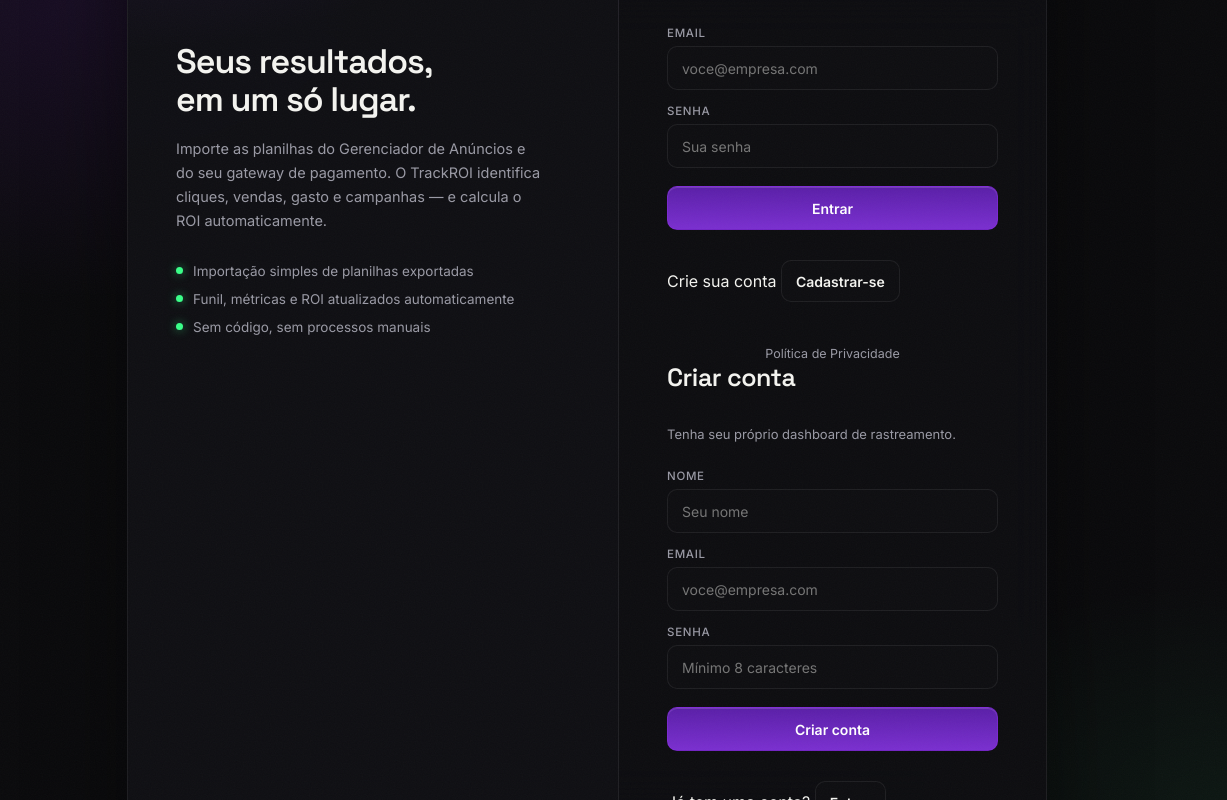
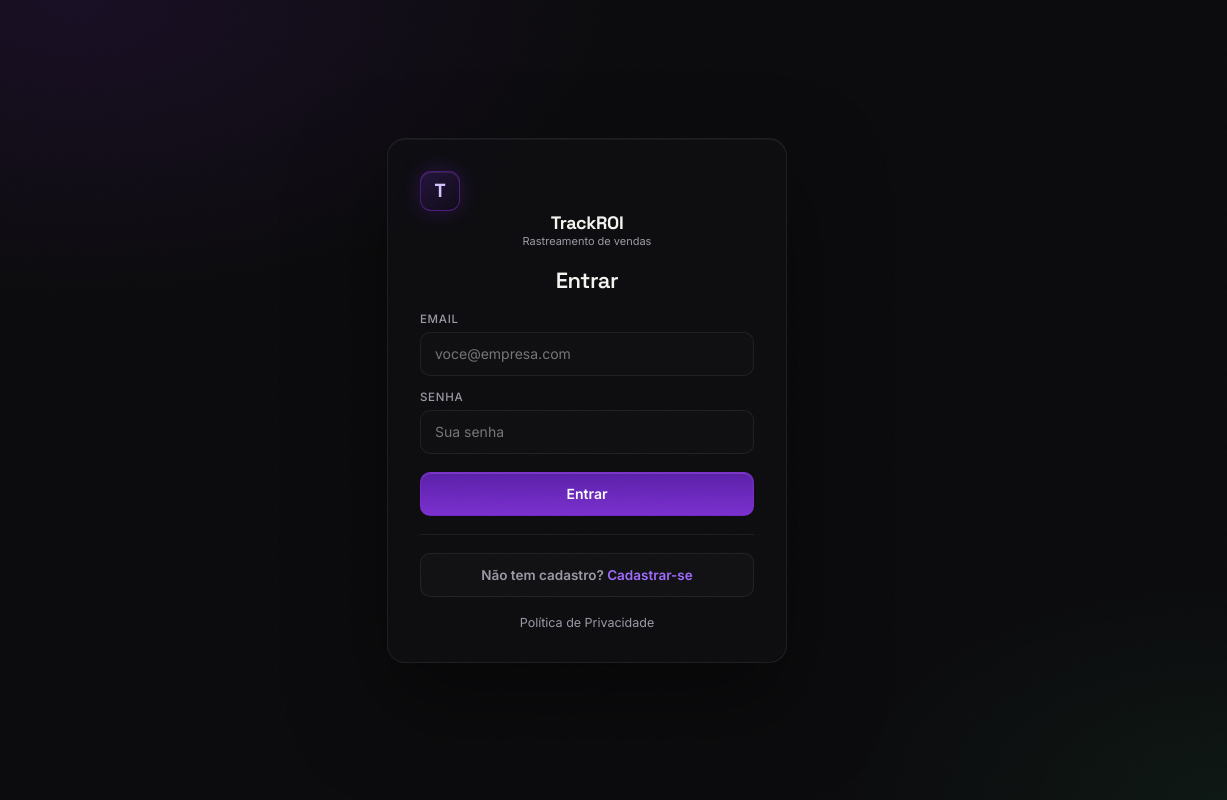
Before and after one commit to mojo1994/TRACKROI, a website: page frontend/index.html in a window 1280 px wide. Shown: the full height of the page, 53-1280 px from the left. Drawn offline with Linux system fonts and the light colour scheme.

Commit message:
fix: autenticacao em card unico compacto - login ou cadastro, nunca os dois juntos
- Causa raiz: .login-form com display:grid sobrescrevia o atributo hidden, exibindo os dois formularios empilhados
- Tela virou card retangular unico (400px) com marca no topo e apenas um formulario por vez
- Botoes de troca: 'Nao tem cadastro? Cadastrar-se' (login) e 'Ja tenho cadastro - Entrar' (cadastro)
- [hidden] forca display:none dentro do painel de autenticacao

```diff
--- a/frontend/app.js
+++ b/frontend/app.js
@@ -1836,6 +1836,10 @@ function showAuthForm(which) {
   const registerForm = el("register-form");
   if (loginForm) loginForm.hidden = which !== "login";
   if (registerForm) registerForm.hidden = which !== "register";
+  const toLogin = el("switch-login");
+  const toRegister = el("switch-register");
+  if (toLogin) toLogin.hidden = which === "login";
+  if (toRegister) toRegister.hidden = which === "register";
   setLoginError("");
   setRegisterError("");
   if (which === "register") {
@@ -1900,8 +1904,8 @@ async function bootstrap() {
     }
   });
 
-  el("show-register").addEventListener("click", () => showAuthForm("register"));
-  el("show-login").addEventListener("click", () => showAuthForm("login"));
+  el("switch-register").addEventListener("click", () => showAuthForm("register"));
+  el("switch-login").addEventListener("click", () => showAuthForm("login"));
 
   window.addEventListener("hashchange", () => {
     const next = normalizeRoute(location.hash.slice(1) || "dashboard");
--- a/frontend/index.html
+++ b/frontend/index.html
@@ -65,7 +65,6 @@
 
     <div id="login-view" class="login-shell">
       <section class="login-panel">
-        <div class="login-side">
         <div class="brand login-brand">
           <div class="brand-mark">T</div>
           <div>
@@ -73,18 +72,9 @@
             <div class="brand-subtitle">Rastreamento de vendas</div>
           </div>
         </div>
-          <h2>Seus resultados,<br />em um só lugar.</h2>
-          <p class="login-side-copy">Importe as planilhas do Gerenciador de Anúncios e do seu gateway de pagamento. O TrackROI identifica cliques, vendas, gasto e campanhas — e calcula o ROI automaticamente.</p>
-          <ul class="login-benefits">
-            <li><span class="benefit-dot"></span>Importação simples de planilhas exportadas</li>
-            <li><span class="benefit-dot"></span>Funil, métricas e ROI atualizados automaticamente</li>
-            <li><span class="benefit-dot"></span>Sem código, sem processos manuais</li>
-          </ul>
-        </div>
-        <div class="login-form-wrap">
+
         <form id="login-form" class="login-form" data-auth-form="login">
           <h1>Entrar</h1>
-            <p class="panel-line">Acesse o painel com sua conta.</p>
           <label>
             <span>Email</span>
             <input id="email-input" type="email" autocomplete="username" placeholder="voce@empresa.com" />
@@ -95,13 +85,10 @@
           </label>
           <button type="submit">Entrar</button>
           <div id="login-error" class="login-error" hidden></div>
-            <p class="login-switch"><span>Crie sua conta</span> <button type="button" id="show-register" class="link-button">Cadastrar-se</button></p>
-            <p class="login-privacy"><a href="/politica-de-privacidade">Política de Privacidade</a></p>
         </form>
 
         <form id="register-form" class="login-form" data-auth-form="register" hidden>
           <h1>Criar conta</h1>
-            <p class="panel-line">Tenha seu próprio dashboard de rastreamento.</p>
           <label>
             <span>Nome</span>
             <input id="register-name" type="text" autocomplete="name" placeholder="Seu nome" />
@@ -116,10 +103,13 @@
           </label>
           <button type="submit">Criar conta</button>
           <div id="register-error" class="login-error" hidden></div>
-            <p class="login-switch"><span>Já tem uma conta?</span> <button type="button" id="show-login" class="link-button">Entrar</button></p>
+        </form>
+
+        <div class="auth-switch-row">
+          <button type="button" id="switch-login" class="auth-switch-btn" hidden>Já tenho cadastro — <span>Entrar</span></button>
+          <button type="button" id="switch-register" class="auth-switch-btn">Não tem cadastro? <span>Cadastrar-se</span></button>
+        </div>
         <p class="login-privacy"><a href="/politica-de-privacidade">Política de Privacidade</a></p>
-          </form>
-        </div>
       </section>
     </div>
 
--- a/frontend/styles.css
+++ b/frontend/styles.css
@@ -1678,83 +1678,31 @@ td {
 }
 
 .login-panel {
-  width: min(920px, 100%);
-  display: grid;
-  grid-template-columns: 1.15fr 1fr;
+  width: min(400px, 100%);
+  display: grid;
+  gap: 18px;
+  padding: 32px;
   border: 1px solid var(--hairline);
   border-radius: 18px;
-  overflow: hidden;
-  background: rgba(14, 14, 17, 0.9);
+  background: rgba(14, 14, 17, 0.92);
   box-shadow: inset 0 1px 0 rgba(255, 255, 255, 0.05), 0 40px 90px rgba(0, 0, 0, 0.5);
   backdrop-filter: blur(18px);
 }
 
-.login-side {
-  padding: 48px;
-  display: flex;
-  flex-direction: column;
-  gap: 18px;
-  background:
-    radial-gradient(600px 300px at 0% 0%, rgba(138, 43, 226, 0.09), transparent 60%),
-    rgba(18, 18, 22, 0.6);
-  border-right: 1px solid var(--hairline);
-}
-
-.login-side h2 {
-  margin: 22px 0 0;
-  font-size: 34px;
-  font-weight: 600;
-  line-height: 1.12;
-  letter-spacing: -0.03em;
-}
-
-.login-side-copy {
-  color: var(--muted);
-  line-height: 1.65;
-  margin: 0;
-  max-width: 40ch;
-  font-size: 14.5px;
-}
-
-.login-benefits {
-  list-style: none;
-  padding: 0;
-  margin: 12px 0 0;
-  display: grid;
-  gap: 12px;
-}
-
-.login-benefits li {
-  display: flex;
-  align-items: center;
-  gap: 10px;
-  color: var(--muted);
-  font-size: 13.5px;
-}
-
-.benefit-dot {
-  flex: 0 0 7px;
-  width: 7px;
-  height: 7px;
-  border-radius: 50%;
-  background: var(--green);
-  box-shadow: 0 0 10px rgba(57, 255, 136, 0.55);
-}
-
-.login-form-wrap {
-  padding: 48px;
-  display: grid;
-  align-content: center;
+.login-panel [hidden] {
+  display: none !important;
 }
 
 .login-brand {
-  margin-bottom: 8px;
+  justify-content: center;
+  text-align: center;
 }
 
 .login-form h1 {
-  margin: 0 0 6px;
-  font-size: 25px;
-  font-weight: 600;
+  margin: 0 0 4px;
+  font-size: 22px;
+  font-weight: 600;
+  text-align: center;
 }
 
 .login-form button[type="submit"] {
@@ -1777,8 +1725,37 @@ td {
   font-size: 13.5px;
 }
 
+.auth-switch-row {
+  display: grid;
+  gap: 10px;
+  border-top: 1px solid var(--hairline);
+  padding-top: 18px;
+}
+
+.auth-switch-btn {
+  width: 100%;
+  height: 44px;
+  border-radius: var(--radius-sm);
+  border: 1px solid var(--hairline);
+  background: rgba(255, 255, 255, 0.02);
+  color: var(--muted);
+  font-size: 13.5px;
+  cursor: pointer;
+  transition: border-color 0.15s ease, color 0.15s ease;
+}
+
+.auth-switch-btn span {
+  color: #a06bff;
+  font-weight: 600;
+}
+
+.auth-switch-btn:hover {
+  border-color: rgba(138, 43, 226, 0.5);
+  color: var(--text);
+}
+
 .login-privacy {
-  margin: 14px 0 0;
+  margin: 0;
   text-align: center;
   font-size: 12.5px;
   color: var(--faint);
@@ -1824,15 +1801,6 @@ td {
     flex-direction: column;
   }
 
-  .login-panel {
-    grid-template-columns: 1fr;
-  }
-
-  .login-side {
-    border-right: 0;
-    border-bottom: 1px solid var(--hairline);
-  }
-
   .connections-hero {
     grid-template-columns: 1fr;
   }
@@ -1841,14 +1809,6 @@ td {
 @media (max-width: 640px) {
   .content {
     padding: 24px 18px;
-  }
-
-  .login-side {
-    padding: 32px 24px;
-  }
-
-  .login-form-wrap {
-    padding: 32px 24px;
   }
 }
 
```
Lines whose indentation alone changed are shown as unchanged.
